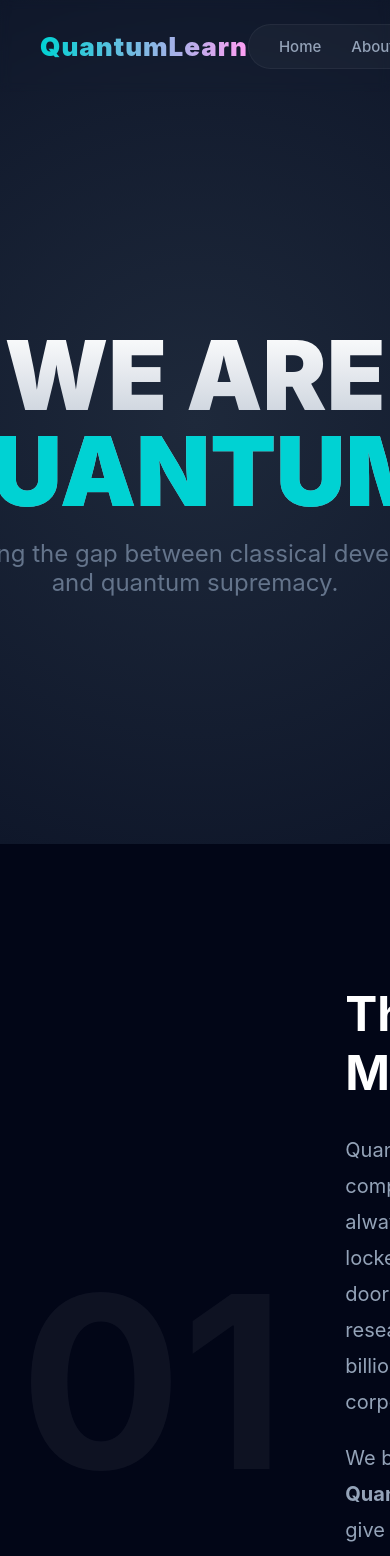
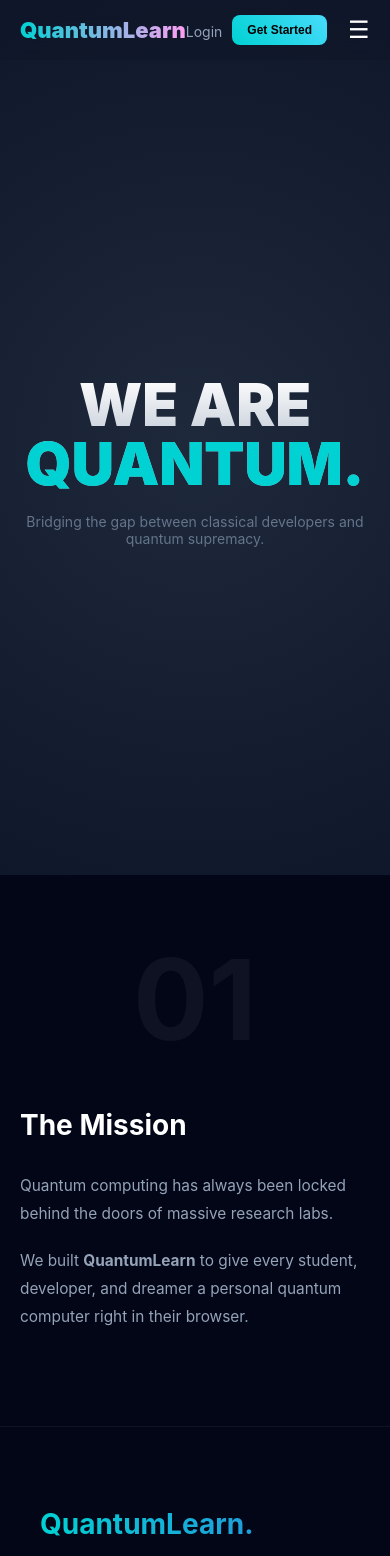
Before and after one commit to rishabhsaraswat90-sketch/QuantumLearn, a React (Vite) app in the folder client/: page /about in a window 390 px wide. Shown: the top 1556 px of the page. Built offline with nearby package versions, Linux system fonts and the light colour scheme.

Commit message:
make website responsive Home, about, Navbar

```diff
--- a/client/src/Components/Navbar.jsx
+++ b/client/src/Components/Navbar.jsx
@@ -4,57 +4,34 @@ import { toast } from 'react-hot-toast';
 
 const Navbar = () => {
   const navigate = useNavigate();
-  const [isOpen, setIsOpen] = useState(false);
+  const [isOpen, setIsOpen] = useState(false); // Profile Dropdown
+  const [mobileMenuOpen, setMobileMenuOpen] = useState(false); // Mobile Menu
   const dropdownRef = useRef(null);
-
-  // State for User Data
   const [user, setUser] = useState({ name: "", avatar: "" });
 
-  // 1. ROBUST FETCH FUNCTION
-  // We read the token INSIDE the function to ensure it's always fresh
   const fetchUserData = async () => {
     const currentToken = localStorage.getItem('token');
     if (!currentToken) return;
-
     try {
-      console.log("Navbar: Fetching latest user data..."); // Debug Log
       const response = await fetch("https://quantumlearn-api.onrender.com/api/auth/getuser", {
-        method: "POST",
-        headers: { "auth-token": currentToken }
+        method: "POST", headers: { "auth-token": currentToken }
       });
       const json = await response.json();
-
-      // Update state with fresh data
       setUser(json);
-      console.log("Navbar: User updated", json.name);
-    } catch (error) {
-      console.error("Navbar fetch error", error);
-    }
+    } catch (error) { console.error("Navbar fetch error", error); }
   };
 
-  // 2. EVENT LISTENER SETUP
   useEffect(() => {
-    // A. Fetch immediately on mount
     fetchUserData();
-
-    // B. Create a specific handler for the event
-    const handleUserUpdate = () => {
-      console.log("Navbar: Received 'userUpdated' event!");
-      fetchUserData();
-    };
-
-    // C. Listen for the event (Dispatched by Profile.jsx)
+    const handleUserUpdate = () => fetchUserData();
     window.addEventListener("userUpdated", handleUserUpdate);
     document.addEventListener("mousedown", handleClickOutside);
-
-    // D. Cleanup listeners when component updates/unmounts
     return () => {
       window.removeEventListener("userUpdated", handleUserUpdate);
       document.removeEventListener("mousedown", handleClickOutside);
     };
-  }, []); // Empty dependency array ensures this listener sticks around
+  }, []);
 
-  // Close dropdown if clicked outside
   const handleClickOutside = (event) => {
     if (dropdownRef.current && !dropdownRef.current.contains(event.target)) {
       setIsOpen(false);
@@ -66,123 +43,104 @@ const Navbar = () => {
     toast.success("Logged out successfully");
     navigate('/login');
     setIsOpen(false);
-    setUser({ name: "", avatar: "" }); // Clear state
+    setMobileMenuOpen(false);
+    setUser({ name: "", avatar: "" });
   };
 
-  // Get Token for conditional rendering of links
   const token = localStorage.getItem('token');
 
   return (
     <>
       <style>
         {`
-          .nav-link { color: #94a3b8; text-decoration: none; font-weight: 500; font-size: 15px; transition: all 0.3s ease; position: relative; }
-          .nav-link:hover { color: #fff; text-shadow: 0 0 10px rgba(255,255,255,0.5); }
-          .nav-link::after { content: ''; position: absolute; width: 0; height: 2px; bottom: -5px; left: 50%; background: #00d2d3; transition: all 0.3s ease; transform: translateX(-50%); }
-          .nav-link:hover::after { width: 100%; }
+          .nav-container { display: flex; align-items: center; justify-content: space-between; width: 100%; }
+          .desktop-links { display: flex; gap: 30px; align-items: center; background: rgba(255,255,255,0.03); padding: 12px 30px; borderRadius: 50px; border: 1px solid rgba(255,255,255,0.05); backdrop-filter: blur(5px); }
+          .mobile-menu-btn { display: none; background: none; border: none; color: white; font-size: 24px; cursor: pointer; }
 
-          .dropdown-item { padding: 10px 15px; color: #ccc; text-decoration: none; display: block; font-size: 14px; transition: 0.2s; border-radius: 8px; cursor: pointer; }
-          .dropdown-item:hover { background: rgba(0, 210, 211, 0.1); color: #00d2d3; }
+          @media (max-width: 900px) {
+            .desktop-links { display: none; }
+            .mobile-menu-btn { display: block; }
+          }
+
+          /* Mobile Menu Overlay */
+          .mobile-menu {
+            position: fixed; top: 80px; left: 0; width: 100%; background: #0f172a; border-bottom: 1px solid rgba(255,255,255,0.1);
+            padding: 20px; display: flex; flexDirection: column; gap: 15px; z-index: 999;
+            animation: slideDown 0.3s ease-out;
+          }
+          @keyframes slideDown { from { opacity: 0; transform: translateY(-20px); } to { opacity: 1; transform: translateY(0); } }
         `}
       </style>
 
-      <nav style={{
-        position: 'fixed', top: 0, left: 0, width: '100%', padding: '20px 40px',
-        display: 'flex', alignItems: 'center', zIndex: 1000,
-        backdropFilter: 'blur(5px)',
-        boxSizing: 'border-box'
-      }}>
-
-        {/* LEFT: Logo */}
-        <div style={{ flex: 1 }}>
-            <Link to="/" style={{ textDecoration: 'none', fontSize: '26px', fontWeight: '900', background: 'linear-gradient(to right, #00d2d3, #ff9ff3)', WebkitBackgroundClip: 'text', WebkitTextFillColor: 'transparent', letterSpacing: '1px' }}>
+      <nav style={{ position: 'fixed', top: 0, left: 0, width: '100%', padding: '15px 20px', zIndex: 1000, backdropFilter: 'blur(10px)', background: 'rgba(15, 23, 42, 0.8)', boxSizing: 'border-box' }}>
+        <div className="nav-container">
+            {/* Logo */}
+            <Link to="/" style={{ textDecoration: 'none', fontSize: '22px', fontWeight: '900', background: 'linear-gradient(to right, #00d2d3, #ff9ff3)', WebkitBackgroundClip: 'text', WebkitTextFillColor: 'transparent' }}>
               QuantumLearn
             </Link>
-        </div>
 
-        {/* CENTER: Links */}
-        <div style={{ display: 'flex', gap: '30px', alignItems: 'center', background: 'rgba(255,255,255,0.03)', padding: '12px 30px', borderRadius: '50px', border: '1px solid rgba(255,255,255,0.05)', backdropFilter: 'blur(5px)' }}>
-          <Link to="/" className="nav-link">Home</Link>
-          <Link to="/about" className="nav-link">About</Link>
-          <Link to="/services" className="nav-link">Services</Link>
+            {/* Desktop Links */}
+            <div className="desktop-links">
+              <Link to="/" className="nav-link" style={{color:'#94a3b8', textDecoration:'none'}}>Home</Link>
+              <Link to="/about" className="nav-link" style={{color:'#94a3b8', textDecoration:'none'}}>About</Link>
+              <Link to="/services" className="nav-link" style={{color:'#94a3b8', textDecoration:'none'}}>Services</Link>
               {token && (
                 <>
-              <div style={{ width: '1px', height: '15px', background: 'rgba(255,255,255,0.2)' }}></div>
-              <Link to="/dashboard" className="nav-link" style={{ color: '#00d2d3' }}>Dashboard</Link>
-              <Link to="/simulator" className="nav-link" style={{ color: '#ff9ff3' }}>Simulator</Link>
-              <div style={{ width: '1px', height: '15px', background: 'rgba(255,255,255,0.2)' }}></div>
-             {user.role === "admin" && (
-                <Link to="/admin" className="nav-link" style={{ color: '#ff4757', fontWeight: 'bold' }}>
-                  Admin Panel
-                </Link>
-              )}
+                  <span style={{color:'rgba(255,255,255,0.2)'}}>|</span>
+                  <Link to="/dashboard" style={{ color: '#00d2d3', textDecoration:'none' }}>Dashboard</Link>
+                  <Link to="/simulator" style={{ color: '#ff9ff3', textDecoration:'none' }}>Simulator</Link>
+                  {user.role === "Admin" && <Link to="/admin" style={{ color: '#ff4757', fontWeight:'bold', textDecoration:'none' }}>Admin</Link>}
                 </>
               )}
             </div>
 
-        {/* RIGHT: Profile / Actions */}
-        <div style={{ flex: 1, display: 'flex', justifyContent: 'flex-end', gap: '15px', alignItems: 'center' }}>
+            {/* Right Side: Profile or Hamburger */}
+            <div style={{ display: 'flex', alignItems: 'center', gap: '15px' }}>
                 {!token ? (
-            <>
-              <Link to="/login" className="nav-link" style={{ marginRight: '10px' }}>Login</Link>
-              <Link to="/signup">
-                <button className="btn-neon" style={{ padding: '10px 25px', borderRadius: '30px', fontSize: '14px', fontWeight: 'bold' }}>Get Started</button>
-              </Link>
-            </>
+                    <div style={{ display: 'flex', gap: '10px' }}>
+                        <Link to="/login" style={{color:'#94a3b8', textDecoration:'none', marginTop:'8px'}}>Login</Link>
+                        <Link to="/signup"><button className="btn-neon" style={{padding: '8px 15px', fontSize:'12px'}}>Get Started</button></Link>
+                    </div>
                 ) : (
-            // --- PROFILE DROPDOWN ---
-            <div style={{ position: 'relative' }} ref={dropdownRef}>
-
                     <button
                         key={user.avatar || 'default'}
                         onClick={() => setIsOpen(!isOpen)}
-               style={{
-                width: '45px', height: '45px', borderRadius: '50%',
-                // 👇 NO QUOTES around the url(...)
-                background: user.avatar ? `url(${user.avatar})` : 'linear-gradient(135deg, #00d2d3, #2e86de)',
-                backgroundSize: 'cover',
-                backgroundPosition: 'center',
-                backgroundRepeat: 'no-repeat', // Added for safety
-                border: '2px solid rgba(255,255,255,0.2)',
-                color: 'white', fontWeight: 'bold', fontSize: '18px',
-                cursor: 'pointer', display: 'flex', alignItems: 'center', justifyContent: 'center',
-                boxShadow: '0 0 15px rgba(0,210,211,0.3)',
-                transition: 'background 0.3s ease' // Smooth transition
-                }}>
-                {/* If NO avatar, show the first letter */}
-                    {!user.avatar && (user.name ? user.name.charAt(0).toUpperCase() : "U")}
+                        style={{ width: '40px', height: '40px', borderRadius: '50%', background: user.avatar ? `url(${user.avatar})` : '#00d2d3', backgroundSize: 'cover', border: '2px solid rgba(255,255,255,0.2)', cursor: 'pointer' }}
+                    />
+                )}
+
+                {/* Hamburger Icon */}
+                <button className="mobile-menu-btn" onClick={() => setMobileMenuOpen(!mobileMenuOpen)}>
+                    {mobileMenuOpen ? "✕" : "☰"}
                 </button>
-
-                {isOpen && (
-                    <div className="glass-panel" style={{
-                        position: 'absolute', top: '60px', right: '0', width: '220px',
-                        padding: '10px', borderRadius: '15px',
-                        border: '1px solid rgba(255,255,255,0.1)',
-                        background: 'rgba(15, 23, 42, 0.95)',
-                        boxShadow: '0 10px 40px rgba(0,0,0,0.5)',
-                        display: 'flex', flexDirection: 'column', gap: '5px'
-                    }}>
-                        <div style={{ padding: '10px 15px', borderBottom: '1px solid rgba(255,255,255,0.1)', marginBottom: '5px', color: '#64748b', fontSize: '12px' }}>
-                            SIGNED IN AS <br/>
-                            <span style={{ color: 'white', fontSize: '14px' }}>{user.name || "User"}</span>
+            </div>
         </div>
 
-                        <Link to="/profile" className="dropdown-item" onClick={() => setIsOpen(false)}>
-                            👤 My Profile
-                        </Link>
-                        <Link to="/change-password" className="dropdown-item" onClick={() => setIsOpen(false)}>
-                            🔒 Change Password
-                        </Link>
-                        <div style={{ height: '1px', background: 'rgba(255,255,255,0.1)', margin: '5px 0' }}></div>
-
-                        <div className="dropdown-item" onClick={handleLogout} style={{ color: '#ff4757' }}>
-                            🚪 Logout
-                        </div>
-                    </div>
+        {/* MOBILE MENU DROPDOWN */}
+        {mobileMenuOpen && (
+            <div className="mobile-menu">
+                <Link to="/" onClick={() => setMobileMenuOpen(false)} style={{color:'white', textDecoration:'none', fontSize:'18px'}}>Home</Link>
+                <Link to="/about" onClick={() => setMobileMenuOpen(false)} style={{color:'white', textDecoration:'none', fontSize:'18px'}}>About</Link>
+                <Link to="/services" onClick={() => setMobileMenuOpen(false)} style={{color:'white', textDecoration:'none', fontSize:'18px'}}>Services</Link>
+                {token && (
+                    <>
+                        <hr style={{width:'100%', borderColor:'rgba(255,255,255,0.1)'}}/>
+                        <Link to="/dashboard" onClick={() => setMobileMenuOpen(false)} style={{color:'#00d2d3', textDecoration:'none', fontSize:'18px'}}>Dashboard</Link>
+                        <Link to="/simulator" onClick={() => setMobileMenuOpen(false)} style={{color:'#ff9ff3', textDecoration:'none', fontSize:'18px'}}>Simulator</Link>
+                        {user.role === "Admin" && <Link to="/admin" onClick={() => setMobileMenuOpen(false)} style={{color:'#ff4757', textDecoration:'none', fontSize:'18px'}}>Admin Panel</Link>}
+                    </>
                 )}
             </div>
         )}
+
+        {/* PROFILE DROPDOWN (Keep existing logic) */}
+        {isOpen && token && (
+            <div className="glass-panel" ref={dropdownRef} style={{ position: 'absolute', top: '70px', right: '20px', width: '200px', padding: '15px', borderRadius: '15px', zIndex: 1001, display: 'flex', flexDirection: 'column', gap: '10px' }}>
+                <Link to="/profile" onClick={() => setIsOpen(false)} style={{color:'white', textDecoration:'none'}}>👤 My Profile</Link>
+                <Link to="/change-password" onClick={() => setIsOpen(false)} style={{color:'white', textDecoration:'none'}}>🔒 Change Password</Link>
+                <div onClick={handleLogout} style={{color:'#ff4757', cursor:'pointer'}}>🚪 Logout</div>
             </div>
+        )}
       </nav>
     </>
   );
--- a/client/src/index.css
+++ b/client/src/index.css
@@ -1,8 +1,8 @@
 :root {
   --bg-dark: #0f172a;
   --bg-card: #1e293b;
-  --primary: #00d2d3; /* Cyan */
-  --secondary: #ff9ff3; /* Neon Pink */
+  --primary: #00d2d3;
+  --secondary: #ff9ff3;
   --text-main: #f8fafc;
   --text-muted: #94a3b8;
   --glass: rgba(30, 41, 59, 0.7);
@@ -14,6 +14,15 @@ body {
   background-color: var(--bg-dark);
   color: var(--text-main);
   -webkit-font-smoothing: antialiased;
+  overflow-x: hidden; /* Prevents side-scrolling on mobile */
+}
+
+/* --- RESPONSIVE TYPOGRAPHY --- */
+html {
+  font-size: 16px;
+}
+@media (max-width: 768px) {
+  html { font-size: 14px; } /* Shrink base font on mobile */
 }
 
 /* Glassmorphism Effect */
@@ -34,6 +43,7 @@ body {
   border-radius: 8px;
   cursor: pointer;
   transition: transform 0.2s, box-shadow 0.2s;
+  white-space: nowrap; /* Prevents text breaking on small buttons */
 }
 
 .btn-neon:hover {
@@ -49,25 +59,15 @@ input {
   padding: 10px;
   border-radius: 6px;
   outline: none;
+  max-width: 100%; /* Prevents input overflow */
+  box-sizing: border-box;
 }
 
 input:focus {
   border-color: var(--primary);
   box-shadow: 0 0 8px rgba(0, 210, 211, 0.3);
 }
-/* --- HIDE SCROLLBAR (But Keep Scrolling) --- */
 
-/* For Chrome, Safari, and Opera */
-::-webkit-scrollbar {
-    display: none;
-}
-
-/* For Firefox */
-html {
-    scrollbar-width: none;
-}
-
-/* For IE and Edge */
-body {
-    -ms-overflow-style: none;
-}
+/* Scrollbar Hiding */
+::-webkit-scrollbar { display: none; }
+html { scrollbar-width: none; }
--- a/client/src/pages/About.jsx
+++ b/client/src/pages/About.jsx
@@ -5,77 +5,51 @@ const About = () => {
   return (
     <div style={{ color: 'white', overflowX: 'hidden' }}>
 
-      {/* SECTION 1: HERO (100vh) */}
+      {/* HERO SECTION */}
       <section style={{
-          height: '100vh',
-          display: 'flex',
-          alignItems: 'center',
-          justifyContent: 'center',
-          position: 'relative',
-          background: 'radial-gradient(circle at center, #1e293b 0%, #0f172a 100%)'
+          minHeight: '80vh', display: 'flex', alignItems: 'center', justifyContent: 'center',
+          background: 'radial-gradient(circle at center, #1e293b 0%, #0f172a 100%)', padding: '100px 20px'
       }}>
-        <motion.div
-            initial={{ opacity: 0, scale: 0.9 }}
-            animate={{ opacity: 1, scale: 1 }}
-            transition={{ duration: 1 }}
-            style={{ textAlign: 'center', padding: '20px' }}
-        >
+        <motion.div initial={{ opacity: 0, scale: 0.9 }} animate={{ opacity: 1, scale: 1 }} transition={{ duration: 1 }} style={{ textAlign: 'center' }}>
             <h1 style={{
-                fontSize: '6rem',
-                fontWeight: '900',
-                lineHeight: '1',
-                marginBottom: '20px',
-                background: 'linear-gradient(to bottom, #fff, #94a3b8)',
-                WebkitBackgroundClip: 'text',
-                WebkitTextFillColor: 'transparent'
+                fontSize: 'clamp(3rem, 15vw, 6rem)', // Responsive Text
+                fontWeight: '900', lineHeight: '1', marginBottom: '20px',
+                background: 'linear-gradient(to bottom, #fff, #94a3b8)', WebkitBackgroundClip: 'text', WebkitTextFillColor: 'transparent'
             }}>
-                WE ARE <br />
-                <span style={{ color: '#00d2d3', WebkitTextFillColor: '#00d2d3' }}>QUANTUM.</span>
+                WE ARE <br /> <span style={{ color: '#00d2d3', WebkitTextFillColor: '#00d2d3' }}>QUANTUM.</span>
             </h1>
-            <p style={{ fontSize: '1.5rem', color: '#64748b', maxWidth: '600px', margin: '0 auto' }}>
+            <p style={{ fontSize: 'clamp(1rem, 3vw, 1.5rem)', color: '#64748b', maxWidth: '600px', margin: '0 auto' }}>
                 Bridging the gap between classical developers and quantum supremacy.
             </p>
         </motion.div>
       </section>
 
-      {/* SECTION 2: THE VISION (Min 80vh) */}
-      <section style={{
-          minHeight: '80vh',
-          background: '#020617',
-          display: 'flex',
-          alignItems: 'center',
-          justifyContent: 'center',
-          padding: '100px 20px'
-      }}>
-        <div style={{ maxWidth: '1200px', width: '100%', display: 'grid', gridTemplateColumns: '1fr 1fr', gap: '60px', alignItems: 'center' }}>
+      {/* MISSION SECTION */}
+      <section style={{ background: '#020617', padding: '80px 20px' }}>
+        <div style={{
+            maxWidth: '1200px', margin: '0 auto',
+            display: 'flex', flexWrap: 'wrap', // 👇 Allows stacking on mobile
+            gap: '40px', alignItems: 'center', justifyContent: 'center'
+        }}>
 
-            {/* Left: Huge Number */}
             <motion.div
-                initial={{ x: -100, opacity: 0 }}
-                whileInView={{ x: 0, opacity: 1 }}
-                viewport={{ once: true }}
-                style={{ fontSize: '15rem', fontWeight: 'bold', color: 'rgba(255,255,255,0.05)', lineHeight: 0.8 }}
+                initial={{ x: -50, opacity: 0 }} whileInView={{ x: 0, opacity: 1 }}
+                style={{ fontSize: 'clamp(8rem, 20vw, 15rem)', fontWeight: 'bold', color: 'rgba(255,255,255,0.05)', lineHeight: 0.8 }}
             >
                 01
             </motion.div>
 
-            {/* Right: Text */}
-            <motion.div
-                initial={{ x: 100, opacity: 0 }}
-                whileInView={{ x: 0, opacity: 1 }}
-                viewport={{ once: true }}
-            >
-                <h2 style={{ fontSize: '3rem', marginBottom: '30px', color: '#fff' }}>The Mission</h2>
-                <p style={{ fontSize: '1.25rem', lineHeight: '1.8', color: '#94a3b8', marginBottom: '20px' }}>
-                    Quantum computing has always been locked behind the doors of massive research labs and billion-dollar corporations.
+            <motion.div initial={{ x: 50, opacity: 0 }} whileInView={{ x: 0, opacity: 1 }} style={{ maxWidth: '600px' }}>
+                <h2 style={{ fontSize: 'clamp(2rem, 5vw, 3rem)', marginBottom: '30px', color: '#fff' }}>The Mission</h2>
+                <p style={{ fontSize: '1.1rem', lineHeight: '1.8', color: '#94a3b8', marginBottom: '20px' }}>
+                    Quantum computing has always been locked behind the doors of massive research labs.
                 </p>
-                <p style={{ fontSize: '1.25rem', lineHeight: '1.8', color: '#94a3b8' }}>
-                    We built <strong>QuantumLearn</strong> to give every student, developer, and dreamer a personal quantum computer right in their browser. No installation. No cost. Just physics.
+                <p style={{ fontSize: '1.1rem', lineHeight: '1.8', color: '#94a3b8' }}>
+                    We built <strong>QuantumLearn</strong> to give every student, developer, and dreamer a personal quantum computer right in their browser.
                 </p>
             </motion.div>
         </div>
       </section>
-
     </div>
   );
 };
```
Also changed, not shown: client/src/pages/Home.jsx (+22 -73 lines), client/public/favicon.svg, client/public/site.webmanifest. Lines whose indentation alone changed are shown as unchanged.
